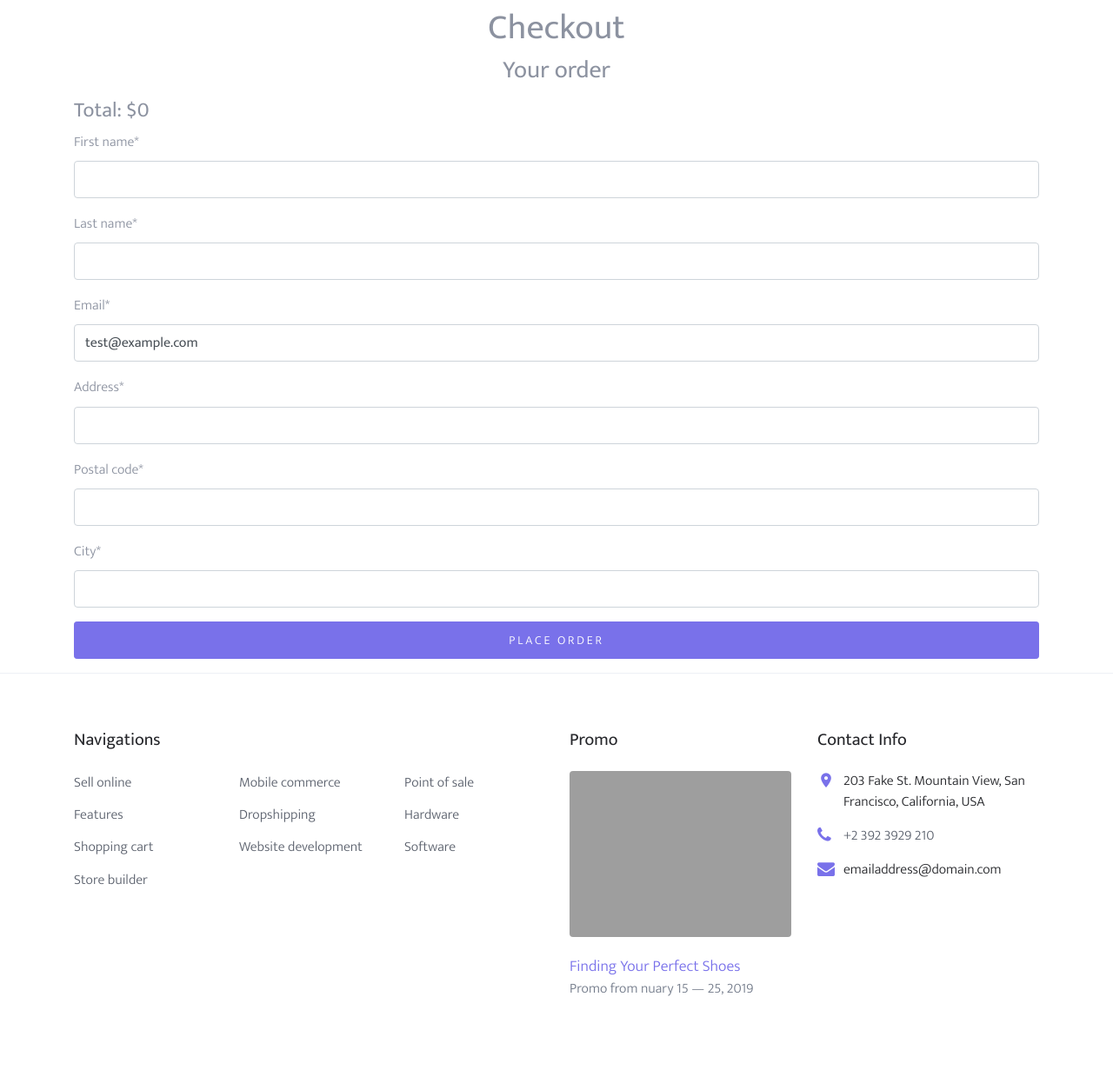
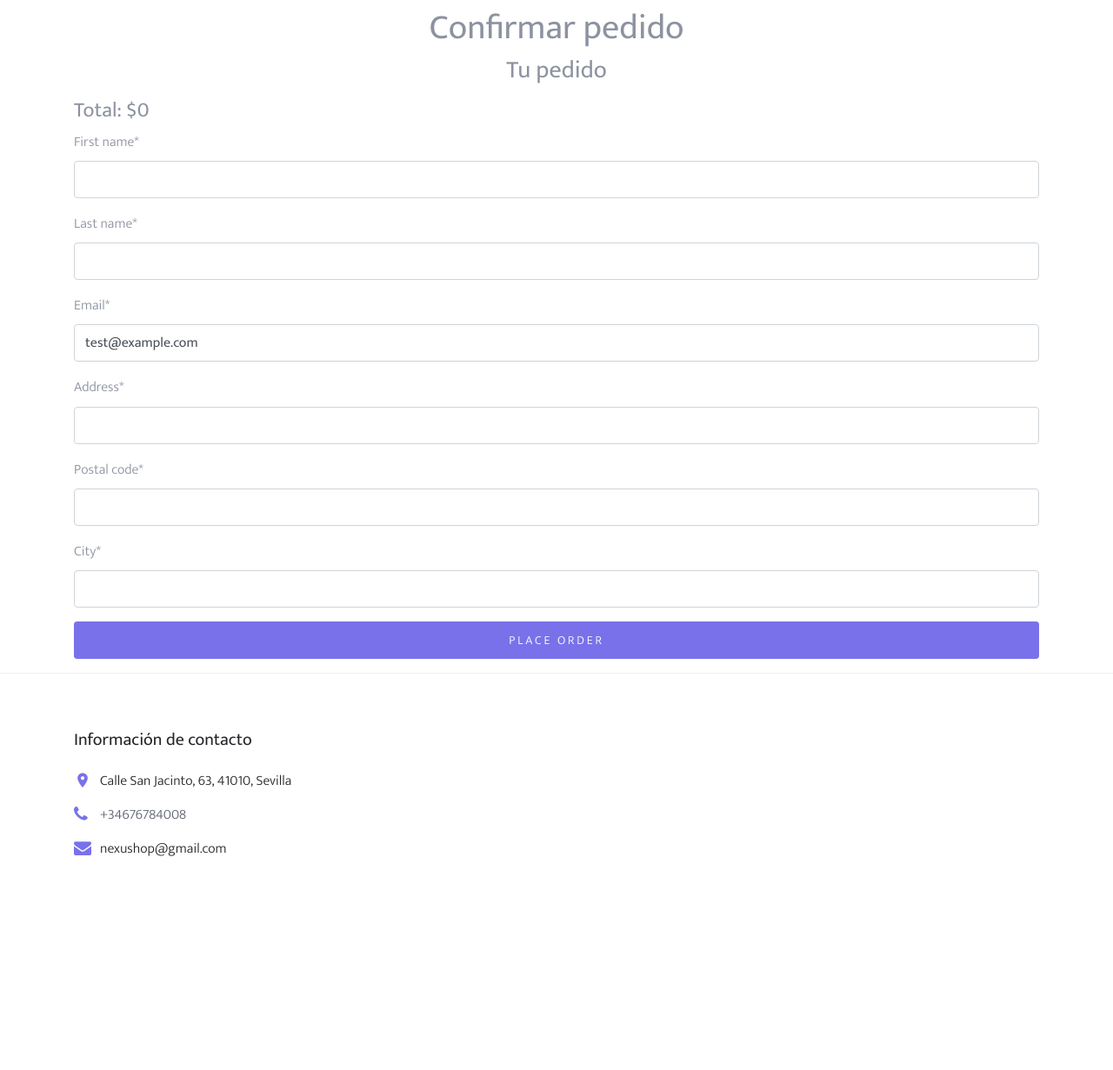
Before and after one commit to PGPI-2-14/grupo2.14-calzados-web, a Django app: page /order/create/ in a window 1280 px wide. Shown: the part 182-1413 px from the top of the page at 87% size. After the commit the page ends 1167 px from the top, so only its background shows below. Run offline with Django 3.2, Linux system fonts and the light colour scheme; tables that the repository leaves empty hold one stand-in row (values such as "Sample post"); some libraries are stand-ins or nearby versions; some web fonts are replaced; grey boxes are pictures that could not be loaded.

Commit message:
Traducción

```diff
--- a/order/templates/order/create.html
+++ b/order/templates/order/create.html
@@ -1,13 +1,13 @@
 {% extends "shop/base/base.html" %}
 {% load crispy_forms_tags %}
 {% block title %}
-Checkout
+Confirmar pedido
 {% endblock %}
 {% block content %}
 <div class="container">
-    <h1 class="text-center">Checkout</h1>
+    <h1 class="text-center">Confirmar pedido</h1>
     <div class="order-info">
-        <h3 class="text-center">Your order</h3>
+        <h3 class="text-center">Tu pedido</h3>
         <ul>
             {% for item in cart %}
             <li>
--- a/order/templates/order/created.html
+++ b/order/templates/order/created.html
@@ -1,11 +1,11 @@
 {% extends "shop/base/base.html" %}
 {% block title %}
-Thank you
+Muchas gracias
 {% endblock %}
 {% block content %}
 <div class="container text-center mt-5 mb-5">
-    <h1>Thank you</h1>
-    <h3>Your order has been successfully completed. Your order number is
+    <h1>Muchas gracias!</h1>
+    <h3>Su pedido ha sido completado con éxito. Su número de pedido es
     <strong>{{ order.id }}</strong>.</h3>
 </div>
 {% endblock %}
--- a/shop/templates/shop/base/base.html
+++ b/shop/templates/shop/base/base.html
@@ -3,7 +3,7 @@
 <html lang="en">
 
 <head>
-    <title>{% block title %}Django E-commerce{% endblock %}</title>
+    <title>{% block title %}Nexo Shoes{% endblock %}</title>
     <meta charset="utf-8">
     <meta name="viewport" content="width=device-width, initial-scale=1, shrink-to-fit=no">
 
--- a/shop/templates/shop/base/footer.html
+++ b/shop/templates/shop/base/footer.html
@@ -1,50 +1,13 @@
     <footer class="site-footer border-top">
         <div class="container">
             <div class="row">
-                <div class="col-lg-6 mb-5 mb-lg-0">
-                    <div class="row">
-                        <div class="col-md-12">
-                            <h3 class="footer-heading mb-4">Navigations</h3>
-                        </div>
-                        <div class="col-md-6 col-lg-4">
-                            <ul class="list-unstyled">
-                                <li><a href="#">Sell online</a></li>
-                                <li><a href="#">Features</a></li>
-                                <li><a href="#">Shopping cart</a></li>
-                                <li><a href="#">Store builder</a></li>
-                            </ul>
-                        </div>
-                        <div class="col-md-6 col-lg-4">
-                            <ul class="list-unstyled">
-                                <li><a href="#">Mobile commerce</a></li>
-                                <li><a href="#">Dropshipping</a></li>
-                                <li><a href="#">Website development</a></li>
-                            </ul>
-                        </div>
-                        <div class="col-md-6 col-lg-4">
-                            <ul class="list-unstyled">
-                                <li><a href="#">Point of sale</a></li>
-                                <li><a href="#">Hardware</a></li>
-                                <li><a href="#">Software</a></li>
-                            </ul>
-                        </div>
-                    </div>
-                </div>
-                <div class="col-md-6 col-lg-3 mb-4 mb-lg-0">
-                    <h3 class="footer-heading mb-4">Promo</h3>
-                    <a href="#" class="block-6">
-                        <img src="images/hero_1.jpg" alt="Image placeholder" class="img-fluid rounded mb-4">
-                        <h3 class="font-weight-light  mb-0">Finding Your Perfect Shoes</h3>
-                        <p>Promo from nuary 15 &mdash; 25, 2019</p>
-                    </a>
-                </div>
                 <div class="col-md-6 col-lg-3">
                     <div class="block-5 mb-5">
-                        <h3 class="footer-heading mb-4">Contact Info</h3>
+                        <h3 class="footer-heading mb-4">Información de contacto</h3>
                         <ul class="list-unstyled">
-                            <li class="address">203 Fake St. Mountain View, San Francisco, California, USA</li>
-                            <li class="phone"><a href="tel://23923929210">+2 392 3929 210</a></li>
-                            <li class="email">emailaddress@domain.com</li>
+                            <li class="address">Calle San Jacinto, 63, 41010, Sevilla</li>
+                            <li class="phone"><a href="tel://23923929210">+34676784008</a></li>
+                            <li class="email">nexushop@gmail.com</li>
                         </ul>
                     </div>
                 </div>
```
Also changed, not shown: cart/templates/cart/detail.html (+12 -12 lines).
